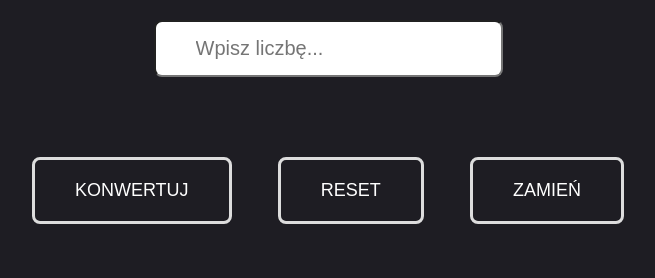
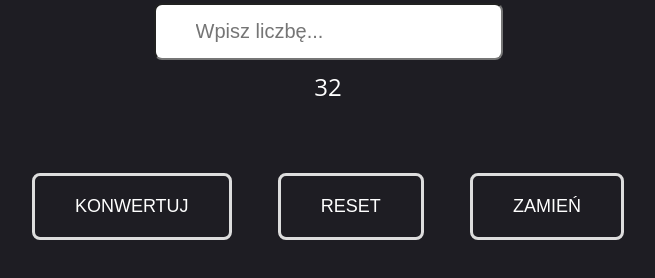
Before and after one commit to Pamaq/temperature_converter, a plain HTML site: page index.html in a window 1280 px wide. Both pictures are taken after a click on the button "KONWERTUJ". Shown: the part 308-586 px from the top of the page, without its empty margins (312-967 px from the left). Drawn offline with Linux system fonts and the light colour scheme.

Commit message:
Added convert function

```diff
--- a/script.js
+++ b/script.js
@@ -1,4 +1,4 @@
-const converter = document.querySelector("#converter");
+let converter = document.querySelector("#converter");
 const result = document.querySelector(".result");
 const convBtn = document.querySelector(".conv");
 const resetBtn = document.querySelector(".reset");
@@ -17,4 +17,13 @@ const swap = () => {
 	}
 };
 
+const convert = () => {
+	if (one.textContent === "°C") {
+		result.textContent = converter.value * 1.8 + 32;
+	} else {
+		result.textContent = converter.value - 31 / 1.8;
+	}
+};
+
 changeBtn.addEventListener("click", swap);
+convBtn.addEventListener("click", convert);
```
Also changed, not shown: index.html (+1 -1 lines).
